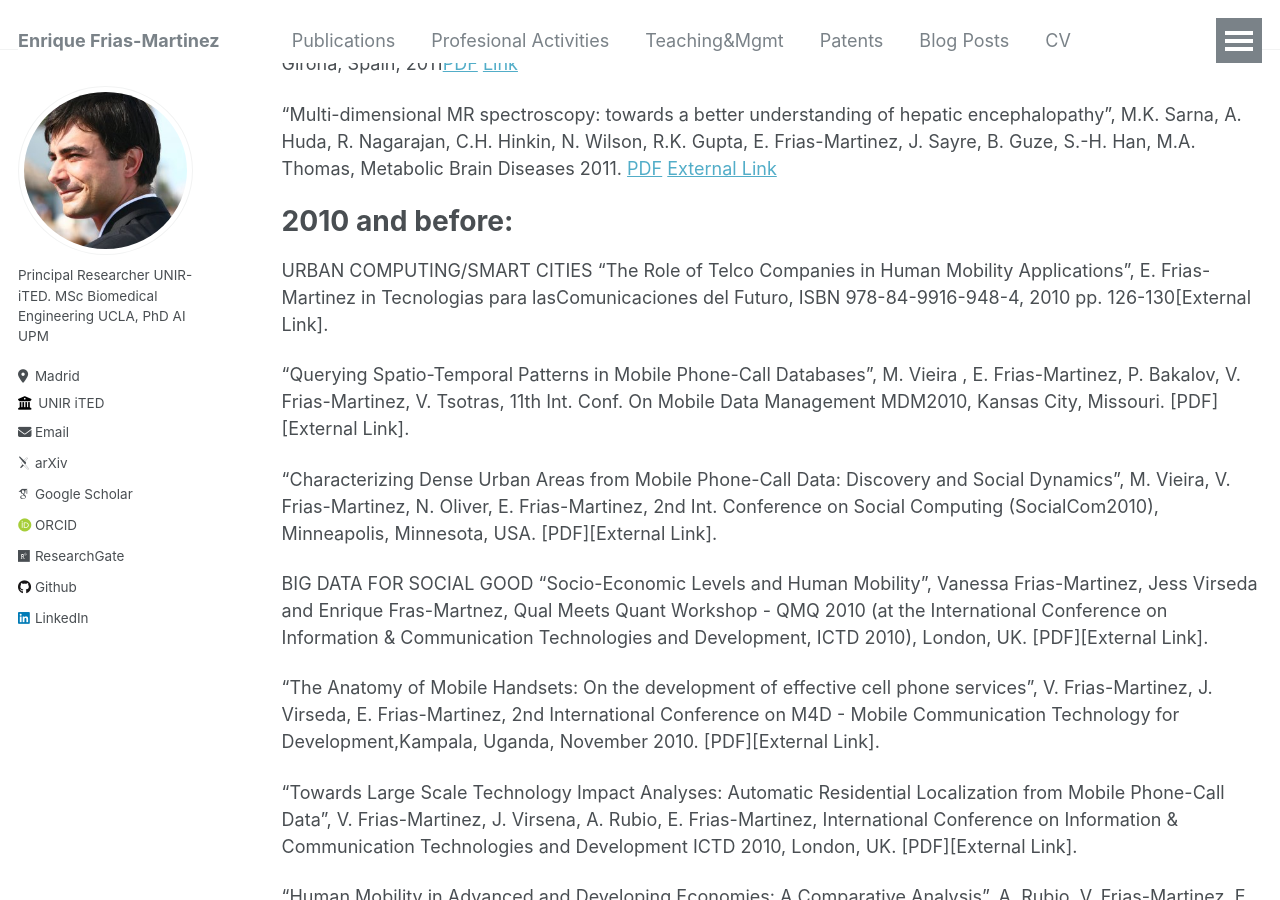
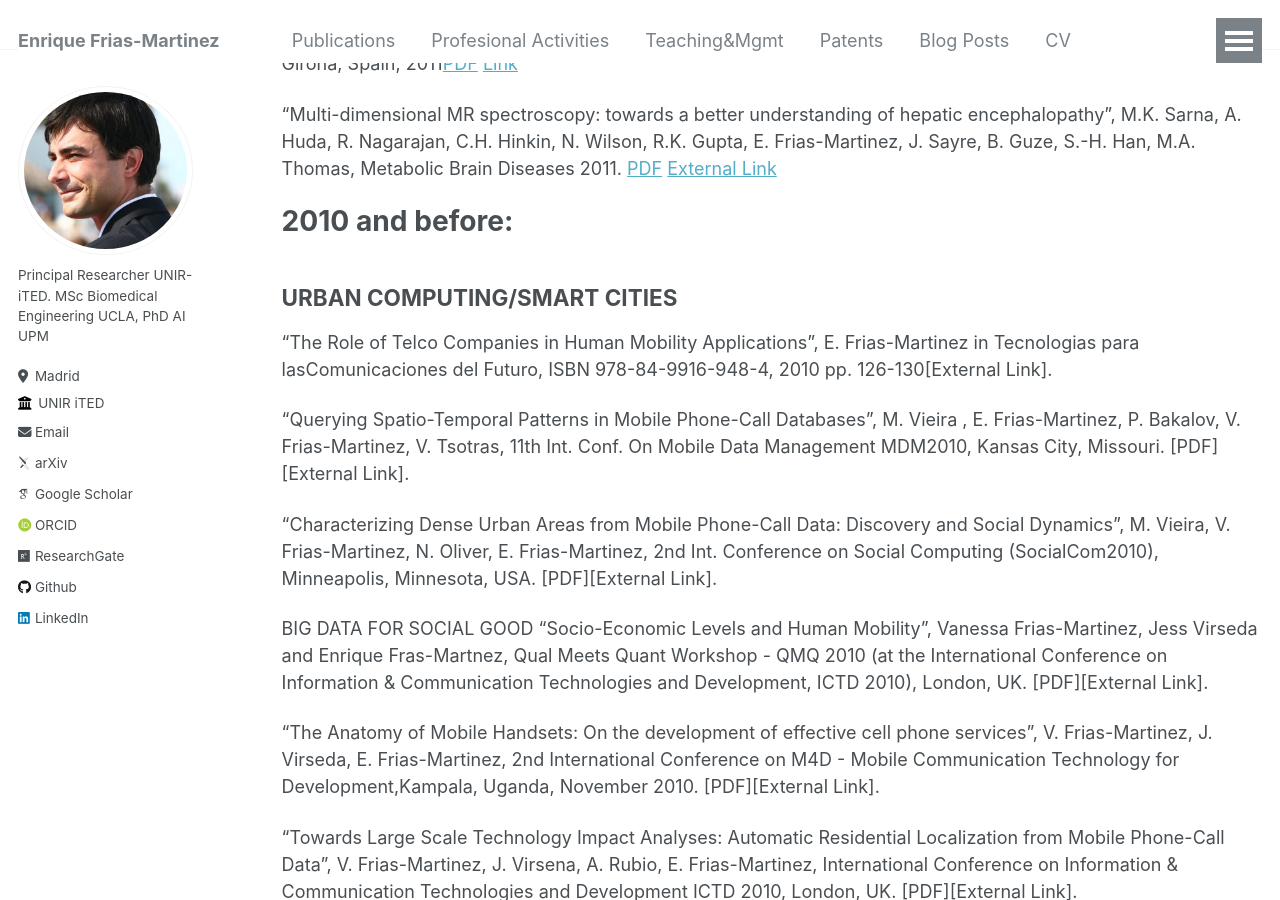
Before and after one commit to ENriqueFRiasM/enriquefriasm.github.io, a Jekyll site: the page built from _pages/publications.md, in a window 1280 px wide and 900 px high, scrolled down 6721 px. Built offline with Jekyll 4.4.1, drawn with Linux system fonts in a browser that asks for light colours; some web fonts are replaced.

```diff
--- a/_pages/publications.md
+++ b/_pages/publications.md
@@ -161,7 +161,8 @@ EPJ data science 11 (1), 53, 2022 [LINK](https://link.springer.com/content/pdf/1
 
 # 2010 and before:
 
-URBAN COMPUTING/SMART CITIES
+## URBAN COMPUTING/SMART CITIES
+
 "The Role of Telco Companies in Human Mobility Applications", E. Frias-Martinez in Tecnologias para lasComunicaciones del Futuro, ISBN 978-84-9916-948-4, 2010 pp. 126-130[External Link].
 
 "Querying Spatio-Temporal Patterns in Mobile Phone-Call Databases", M. Vieira , E. Frias-Martinez, P. Bakalov, V. Frias-Martinez, V. Tsotras, 11th Int. Conf. On Mobile Data Management MDM2010, Kansas City, Missouri. [PDF][External Link].
```
